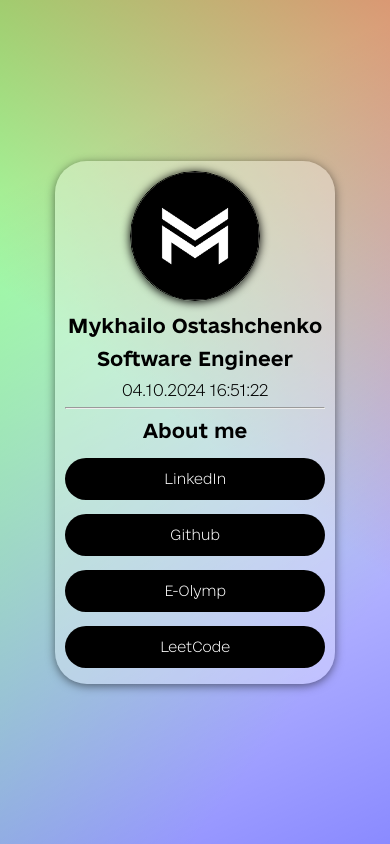
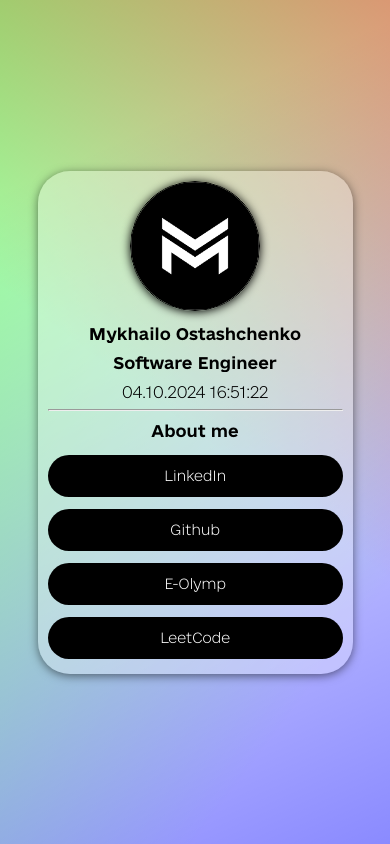
Before and after one commit to Mikeost/Mikeost.github.io, a plain HTML site: page index.html in a window 390 px wide. Drawn offline with Linux system fonts and the light colour scheme.

Commit message:
fix: text and buttons

```diff
--- a/css/style.css
+++ b/css/style.css
@@ -71,9 +71,9 @@ body {
 .block1 {
     border: 2px;
     border-radius: 2em;
-    width: 80%;
+    width: 90%;
     max-width: 600px;
-    padding: 30px 20px;
+    padding: 30px 30px;
     background: rgba(255, 255, 255, .30);
     box-shadow: 0 2px 10px rgba(0, 0, 0, 0.5);
     box-sizing: border-box;
@@ -102,10 +102,10 @@ button {
 	border: none;
 	z-index: 1;
 	letter-spacing: -0.02em;
-	margin: 6px auto;
+	margin: 5px 10px;
 	display: inline-block;
 	width: 40%;
-	border-radius: 40px;
+	border-radius: 30px;
 	padding: 9px 10px;
 	font-family: 'e-Ukraine', sans-serif;
 	font-size: 14px;
@@ -152,11 +152,13 @@ span#time {
 	}
 	.button-container {
 		flex-direction: column;
+		text-align: center;
 	}
 	button {
 		width: 100%;
+		margin: 5px 0;
 	}
 	h2, h3 {
-		font-size: 1.2em;
+		font-size: 1.0em;
 	}
 }
```
